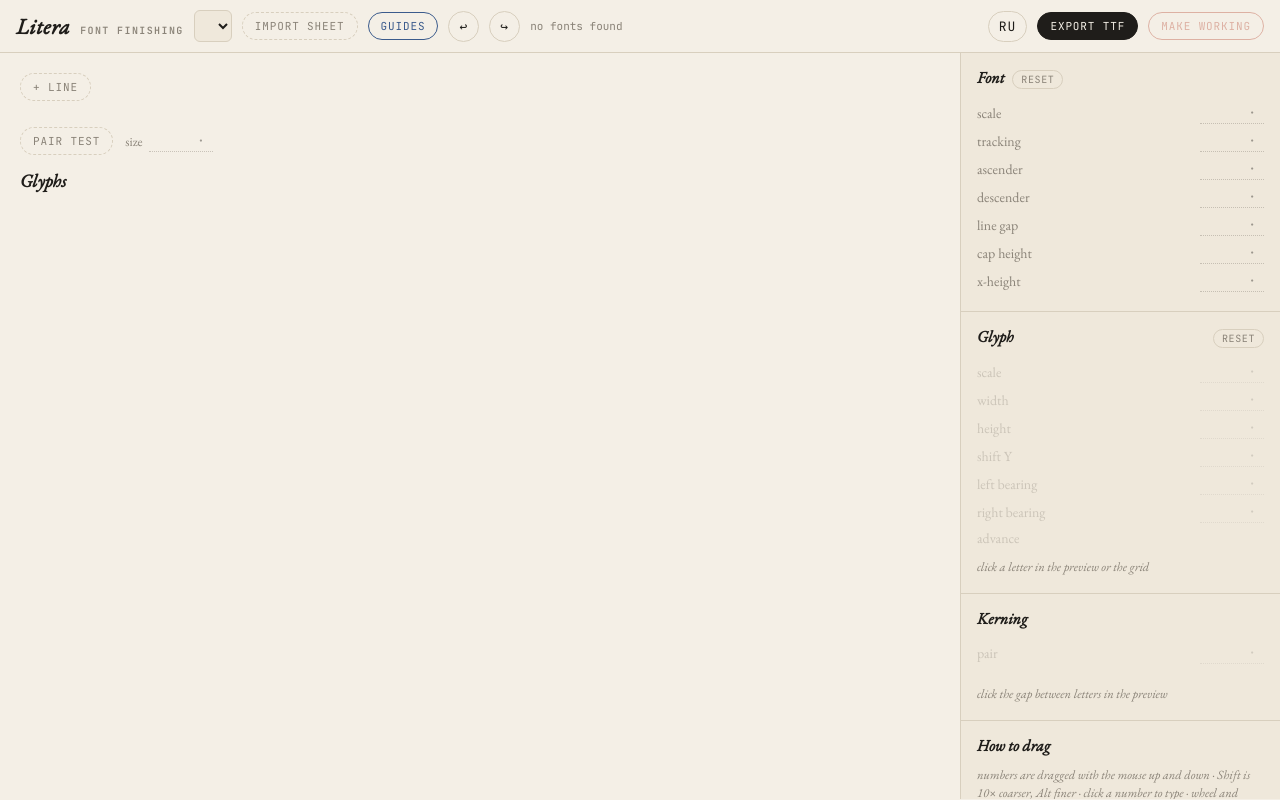
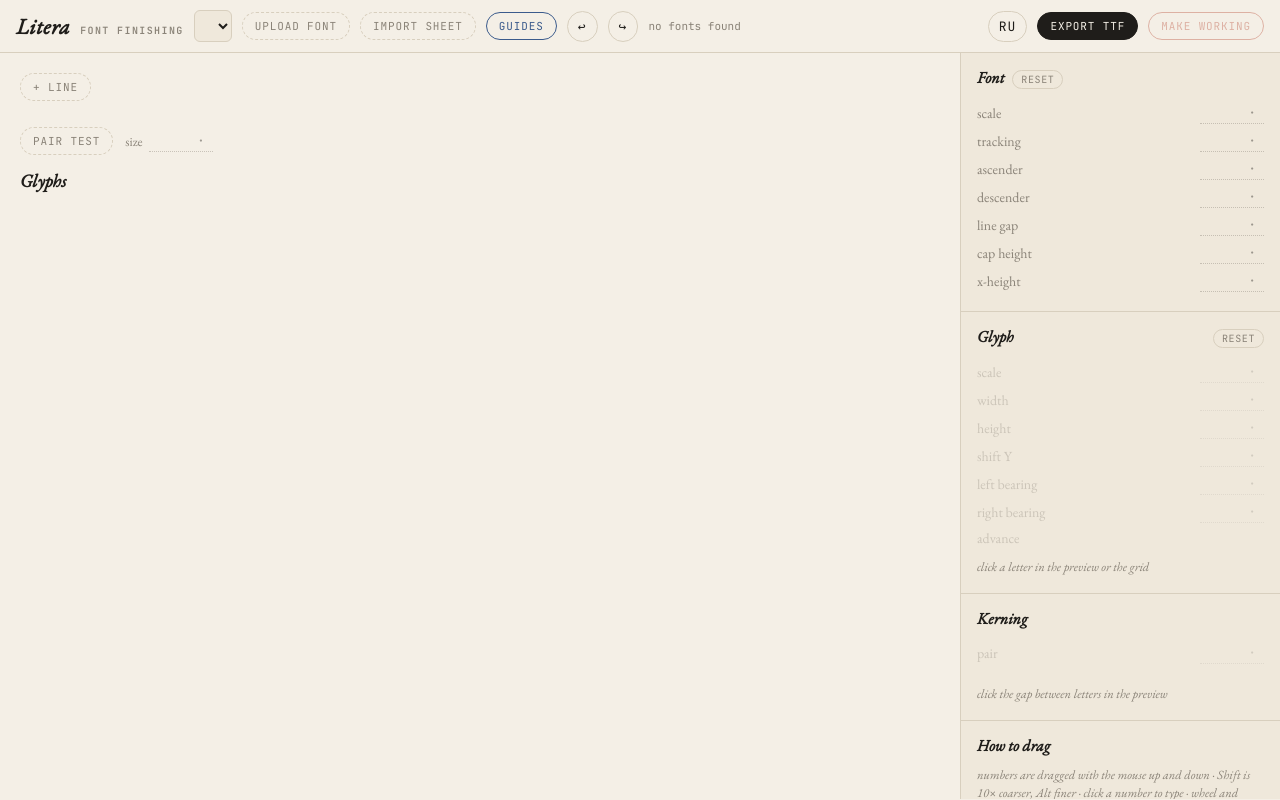
Before and after one commit to ApsidD/litera, a FastAPI app: page / in a window 1280 px wide. Run offline with FastAPI, Linux system fonts and the light colour scheme; data that the repository does not hold is empty.

Commit message:
Upload a font file from the device
New 'upload font' button: pick a .ttf/.otf from the device, it lands in
the fonts folder and opens in the editor right away. Useful on iPad.

```diff
--- a/app.py
+++ b/app.py
@@ -253,6 +253,26 @@ async def promote(request: Request):
     return JSONResponse({"ok": True, "backup": backup.name, "target": rel})
 
 
+@app.post("/api/upload-font")
+async def upload_font(request: Request, font: UploadFile = File(...)):
+    if not _authed(request):
+        return _deny()
+    fname = Path(font.filename or "font.ttf").name
+    if Path(fname).suffix.lower() not in (".ttf", ".otf"):
+        return JSONResponse({"error": "only .ttf and .otf files"}, status_code=400)
+    fname = re.sub(r"[^A-Za-z0-9._-]+", "_", fname)
+    data = await font.read()
+    if len(data) > 50 * 1024 * 1024:
+        return JSONResponse({"error": "file too large"}, status_code=400)
+    dest = FONT_DIRS[0] / fname
+    n = 2
+    while dest.exists():
+        dest = FONT_DIRS[0] / f"{Path(fname).stem}-{n}{Path(fname).suffix}"
+        n += 1
+    dest.write_bytes(data)
+    return JSONResponse({"ok": True, "path": dest.name})
+
+
 # ---------------- pair test ----------------
 
 def _builtin_pairtest():
--- a/static/js/app.js
+++ b/static/js/app.js
@@ -241,6 +241,26 @@ function wire() {
   $('btn-addline').addEventListener('click', () => preview.addLine());
   $('btn-export').addEventListener('click', doExport);
   $('btn-lang').addEventListener('click', () => { toggleLang(); preview.scheduleRender(); });
+  $('btn-upload').addEventListener('click', () => $('font-file').click());
+  $('font-file').addEventListener('change', async e => {
+    const file = e.target.files[0];
+    e.target.value = '';
+    if (!file) return;
+    const fd = new FormData();
+    fd.append('font', file);
+    setStatus(t('uploading…'));
+    try {
+      const r = await fetch('api/upload-font', { method: 'POST', body: fd });
+      const data = await r.json();
+      if (!r.ok || data.error) throw new Error(data.error || 'HTTP ' + r.status);
+      await loadFontList();
+      $('font-select').value = data.path;
+      await loadFont(data.path);
+    } catch (err) {
+      toast(t('Upload failed:') + ' ' + err.message, true);
+      setStatus(t('error'));
+    }
+  });
   $('btn-promote').addEventListener('click', doPromote);
 
   document.addEventListener('keydown', e => {
--- a/static/js/i18n.js
+++ b/static/js/i18n.js
@@ -69,6 +69,9 @@ const RU = {
     'числа тянутся мышью вверх-вниз · Shift в 10 раз грубее, Alt тоньше · клик по числу открывает ввод · колесо и стрелки тоже работают',
   'with a letter or pair selected: green = the letter\u2019s own bearings, blue = kerning, red = overlap or negative':
     'при выборе буквы или пары: зелёное = собственные отступы буквы, синее = кернинг, красное = заступ или минус',
+  'upload font': 'загрузить шрифт',
+  'uploading…': 'загружаю файл…',
+  'Upload failed:': 'Загрузка упала:',
   // import dialog
   'import sheet': 'импорт листа',
   'Import a specimen sheet': 'Импорт листа-спесимена',
--- a/templates/index.html
+++ b/templates/index.html
@@ -17,6 +17,8 @@
 <header id="topbar">
   <div class="brand">Litera<span class="sub" data-i18n="font finishing">font finishing</span></div>
   <select id="font-select" title="font"></select>
+  <button id="btn-upload" class="tbtn ghost" data-i18n="upload font">upload font</button>
+  <input type="file" id="font-file" accept=".ttf,.otf" hidden>
   <button id="btn-import" class="tbtn ghost" data-i18n="import sheet">import sheet</button>
   <button id="btn-guides" class="tbtn on" data-i18n="guides" data-i18n-title="guides on/off">guides</button>
   <button id="btn-undo" class="tbtn icon" data-i18n-title="undo · Ctrl+Z">&#8617;</button>
```
